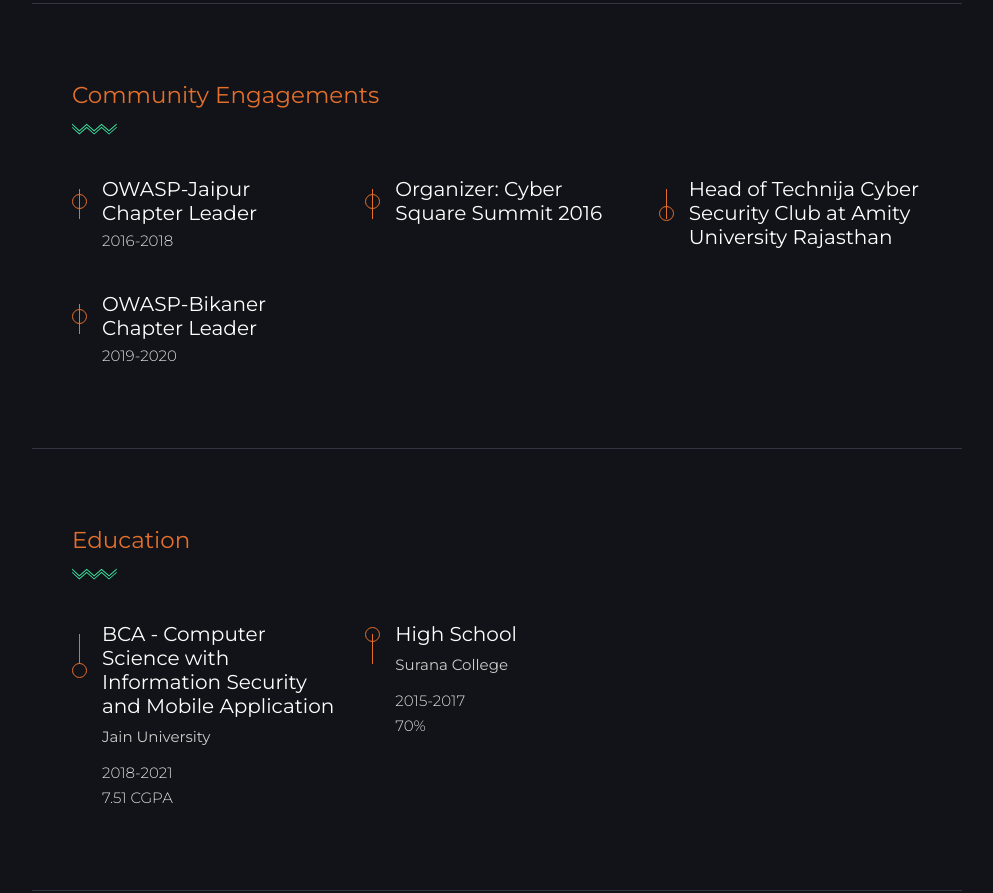
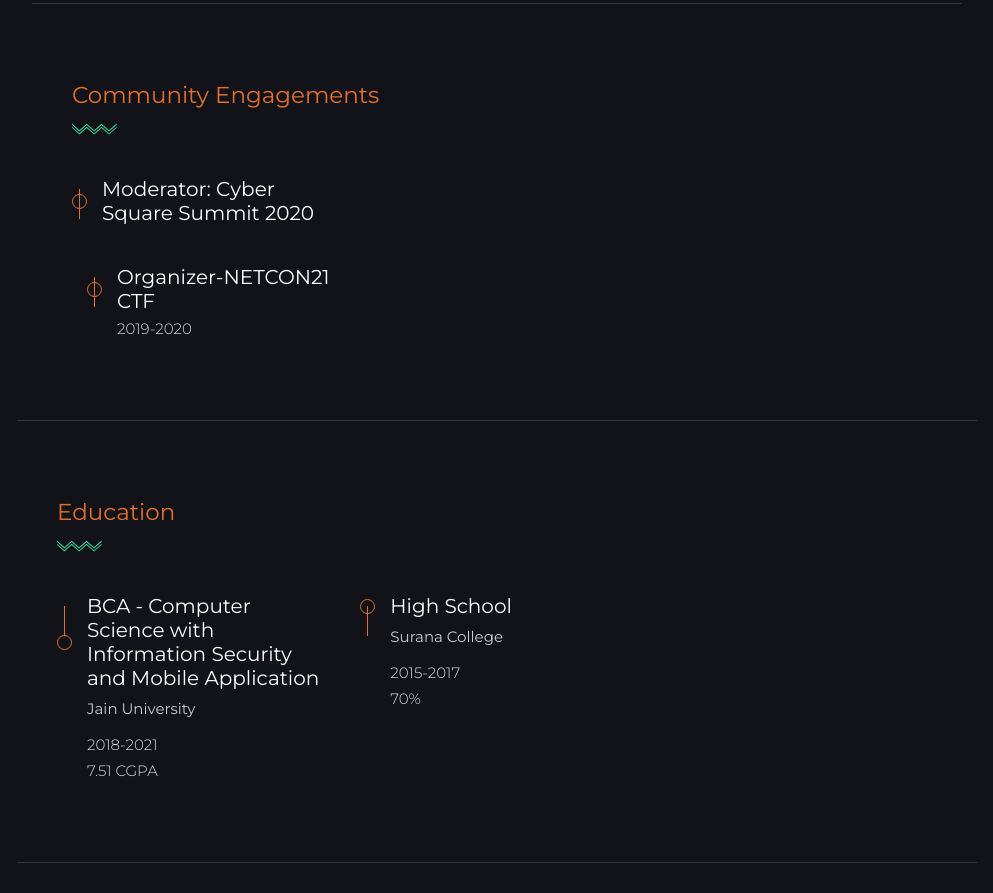
Before and after one commit to Net-hunter121/Yasser-Khan, a plain HTML site: page index.html in a window 1280 px wide. Shown: the part 5097-5990 px from the top of the page, without its empty margins (278-1271 px from the left). Drawn offline with nearby package versions, Linux system fonts and the light colour scheme.

Commit message:
Update index.html

```diff
--- a/index.html
+++ b/index.html
@@ -485,23 +485,13 @@
 						</div>
 						<div class="col-lg-4 col-md-6 col-sm-6">
 							<div class="education-single">
-								<h4 class="course-name">OWASP-Jaipur Chapter Leader</h4>
-								<p class="mute-text">2016-2018</p>
+								<h4 class="course-name">Moderator: Cyber Square Summit 2020</h4>
 							</div>
+						</div>
 						</div>
 						<div class="col-lg-4 col-md-6 col-sm-6">
 							<div class="education-single">
-								<h4 class="course-name">Organizer: Cyber Square Summit 2016</h4>
-							</div>
-						</div>
-						<div class="col-lg-4 col-md-6 col-sm-6">
-							<div class="education-single">
-								<h4 class="course-name">Head of Technija Cyber Security Club at Amity University Rajasthan</h4>
-							</div>
-						</div>
-						<div class="col-lg-4 col-md-6 col-sm-6">
-							<div class="education-single">
-								<h4 class="course-name">OWASP-Bikaner Chapter Leader</h4>
+								<h4 class="course-name">Organizer-NETCON21 CTF</h4>
 								<p class="mute-text">2019-2020</p>
 							</div>
 						</div>
@@ -555,7 +545,7 @@
 
 <div class="col-lg-4 col-md-6 col-sm-6">
 							<div class="blog-item">
-								<a href="https://medium.com/@hbothra22/effective-vulnerability-report-writing-quick-triages-to-bonus-always-a-win-41b37188c63f" target="_blank">
+								<a href="https://medium.com/@N3T_hunt3r" target="_blank">
 									<div class="blog-img">
 										<img class="img-fluid" src="img/EVRW.png" alt="Effective Vulnerability Report Writing">
 									</div>
```
